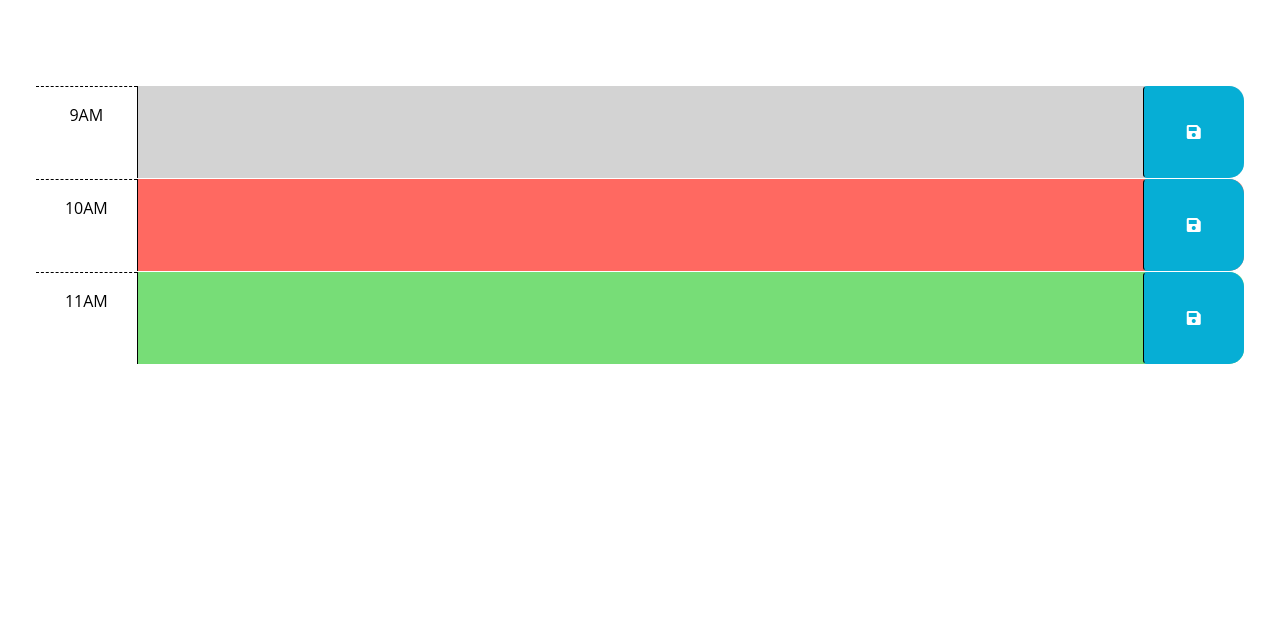
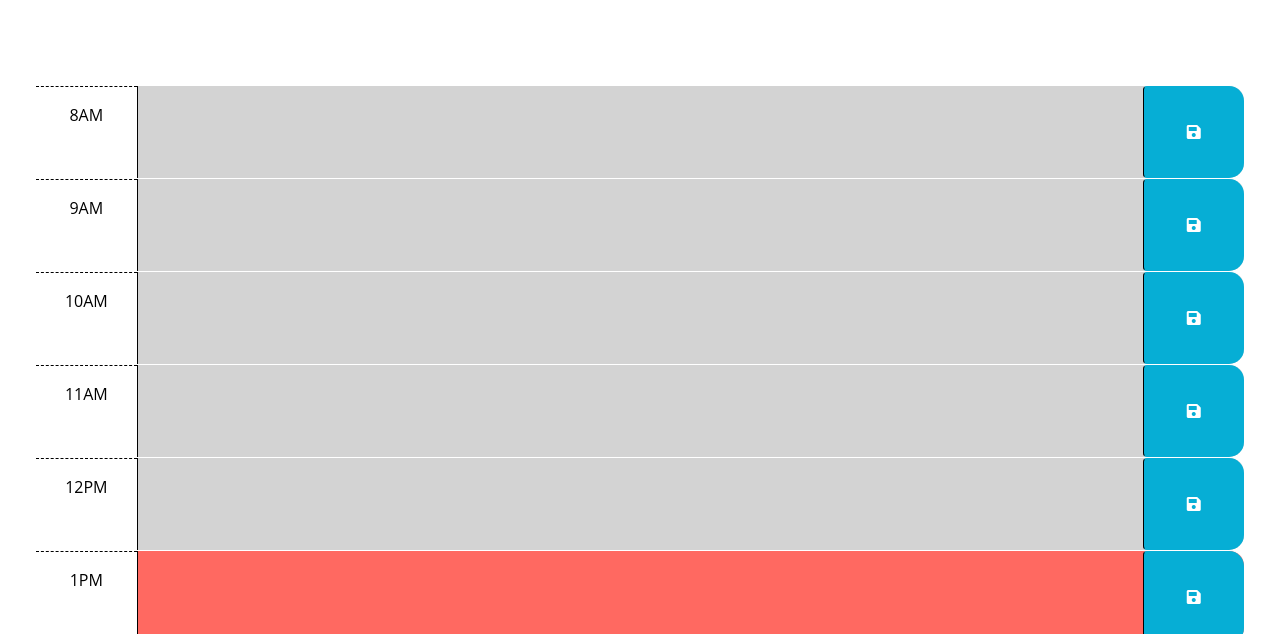
Before and after one commit to stevreut/work-day-scheduler, a plain HTML site: page index.html in a window 1280 px wide. Shown: the part 166-800 px from the top of the page. Drawn offline with nearby package versions, Linux system fonts and the light colour scheme.

Commit message:
implement dynamic formatting of hour rows in script.js

```diff
--- a/index.html
+++ b/index.html
@@ -30,7 +30,7 @@
       <p class="lead">A simple calendar app for scheduling your work day</p>
       <p id="currentDay" class="lead"></p>
     </header>
-    <div class="container-fluid px-5">
+    <div id="hour-list" class="container-fluid px-5">
       <!-- Use class for "past", "present", and "future" to apply styles to the
         time-block divs accordingly. The javascript will need to do this by
         adding/removing these classes on each div by comparing the hour in the
@@ -41,33 +41,7 @@
         code is implemented.
         -->
 
-      <!-- Example of a past time block. The "past" class adds a gray background color. -->
-      <div id="hour-9" class="row time-block past">
-        <div class="col-2 col-md-1 hour text-center py-3">9AM</div>
-        <textarea class="col-8 col-md-10 description" rows="3"> </textarea>
-        <button class="btn saveBtn col-2 col-md-1" aria-label="save">
-          <i class="fas fa-save" aria-hidden="true"></i>
-        </button>
-      </div>
-
-      <!-- Example of a present time block. The "present" class adds a red background color. -->
-      <div id="hour-10" class="row time-block present">
-        <div class="col-2 col-md-1 hour text-center py-3">10AM</div>
-        <textarea class="col-8 col-md-10 description" rows="3"> </textarea>
-        <button class="btn saveBtn col-2 col-md-1" aria-label="save">
-          <i class="fas fa-save" aria-hidden="true"></i>
-        </button>
-      </div>
-
-      <!-- Example of a future time block. The "future" class adds a green background color. -->
-      <div id="hour-11" class="row time-block future">
-        <div class="col-2 col-md-1 hour text-center py-3">11AM</div>
-        <textarea class="col-8 col-md-10 description" rows="3"> </textarea>
-        <button class="btn saveBtn col-2 col-md-1" aria-label="save">
-          <i class="fas fa-save" aria-hidden="true"></i>
-        </button>
-      </div>
-    </div>
+    <!-- hour content to be dynamically formatted by script -->
 
     <script src="https://cdnjs.cloudflare.com/ajax/libs/jquery/3.2.1/jquery.min.js"></script>
     <script src="https://cdn.jsdelivr.net/npm/dayjs@1.11.3/dayjs.min.js"
--- a/script.js
+++ b/script.js
@@ -2,6 +2,8 @@
 // the code isn't run until the browser has finished rendering all the elements
 // in the html.
 $(function () {
+  // TODO: Dynamically render hour elements (my add)
+  renderRows();
   // TODO: Add a listener for click events on the save button. This code should
   // use the id in the containing time-block as a key to save the user input in
   // local storage. HINT: What does `this` reference in the click listener
@@ -21,3 +23,72 @@ $(function () {
   //
   // TODO: Add code to display the current date in the header of the page.
 });
+
+function renderRows() {
+// <div id="hour-9" class="row time-block past">
+//   <div class="col-2 col-md-1 hour text-center py-3">9AM</div>
+//   <textarea class="col-8 col-md-10 description" rows="3"> </textarea>
+//   <button class="btn saveBtn col-2 col-md-1" aria-label="save">
+//     <i class="fas fa-save" aria-hidden="true"></i>
+//   </button>
+// </div>
+  const FIRST_HOUR = 8;
+  const LAST_HOUR = 18;
+  let nowHr = dayjs().hour();
+  // TODO - begin test code
+  console.log("Don't forget to remove test code!!");
+  nowHr = 13;
+  // TODO - end test code
+  console.log('now hour = ' + nowHr);
+  for (let hr=FIRST_HOUR;hr<=LAST_HOUR;hr++) {
+    console.log('formatting hr = ' + hr);
+    let outerDiv = document.createElement("div");
+    outerDiv.setAttribute("id","hour-"+hr);
+    let classValue = "row time-block ";
+    // Determine past/present/future class of row based on comparison with
+    // current time (nowHr).
+    if (hr < nowHr) {
+      classValue += "past";
+    } else if (hr === nowHr) {
+      classValue += "present";
+    } else {
+      classValue += "future";
+    }
+    outerDiv.setAttribute("class",classValue);
+    let innerDiv = document.createElement("div");
+    innerDiv.setAttribute("class","col-2 col-md-1 hour text-center py-3");
+    let hourLabel;
+    // Calculate display value of hour based on usual convention:
+    //   12AM = midnight (beginning of day = hour 0)
+    //   12PM = noon (hour = 12)
+    //   hours less than 12 or displayed as-is with AM
+    //   hours greater than 12 are diminished by 12 and displayed with PM
+    //     (e.g. 13 -> "1PM")
+    if (hr === 0) {
+      hourLabel = "12AM";
+    } else if (hr < 12) {
+      hourLabel = hr + "AM";
+    } else if (hr === 12) {
+      hourLabel = "12PM";
+    } else {
+      hourLabel = (hr-12)+"PM";
+    }
+    console.log('hour label = "' + hourLabel + '"');
+    innerDiv.textContent = hourLabel;
+    outerDiv.appendChild(innerDiv);
+    let textArea = document.createElement("textarea");
+    textArea.setAttribute("class","col-8 col-md-10 description");
+    textArea.setAttribute("rows","3");
+    outerDiv.appendChild(textArea);
+    let saveButton = document.createElement("button");
+    saveButton.setAttribute("class","btn saveBtn col-2 col-md-1");
+    saveButton.setAttribute("area-label","save");
+    let iElem = document.createElement("i");
+    iElem.setAttribute("class","fas fa-save");
+    iElem.setAttribute("aria-hidden","true");
+    saveButton.appendChild(iElem);
+    outerDiv.appendChild(saveButton);
+    document.querySelector("#hour-list").appendChild(outerDiv);
+    console.log('append done for hour hr = ' + hr);
+  }
+}
```
